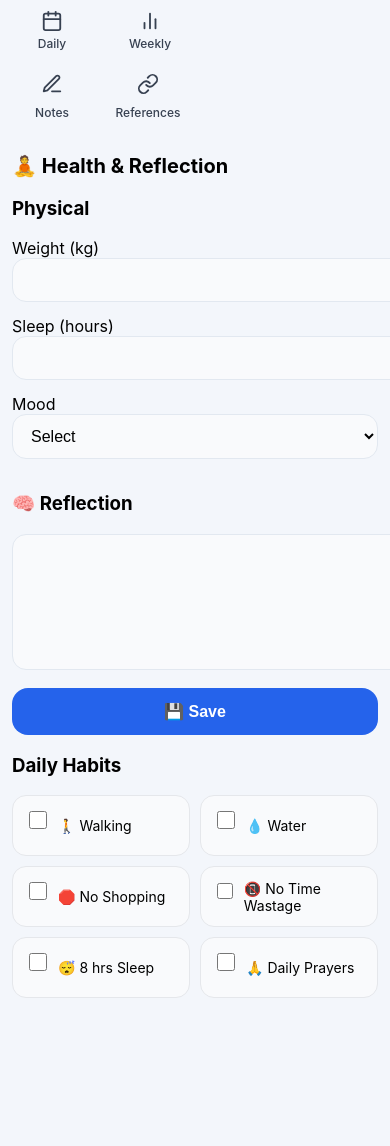
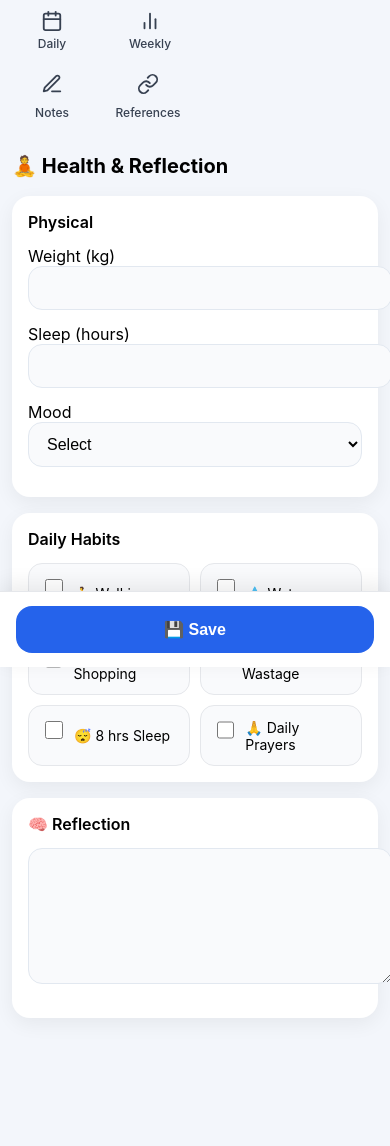
Before and after one commit to venghatesh-stack/DailyPlanner, a Flask app: template templates/health.html in a window 390 px wide; the page is wider, and only the part inside the window is pictured. Shown: the part 177-1323 px from the top of that part. Before the commit the page ends 1175 px from the top of that part, so only its background shows below. Run offline with Flask 3, Linux system fonts and the light colour scheme; the template is opened without the code that fills it, so the values that code supplies are empty.

Commit message:
fixed health.html for mobile rendering

```diff
--- a/templates/health.html
+++ b/templates/health.html
@@ -7,9 +7,11 @@
 
 <body>
 
-<div class="container">
+<div class="health-container">
 
-  <div class="nav-icons">  {% include "_top_nav.html" %}  </div>
+  <div class="nav-icons">
+    {% include "_top_nav.html" %}
+  </div>
 
   <div class="health-header">
     <h2>🧘 Health & Reflection</h2>
@@ -20,7 +22,8 @@
 
   <form method="POST" class="health-form">
 
-    <div class="card">
+    <!-- Physical Card -->
+    <div class="health-card">
 
       <h3>Physical</h3>
 
@@ -42,7 +45,54 @@
 
     </div>
 
-    <div class="card">
+    <!-- Habits Card -->
+    <div class="health-card daily-habits">
+
+      <h3>Daily Habits</h3>
+
+      <div class="habit-list">
+
+        <label class="habit-item">
+          <input type="checkbox" data-habit="walking"
+            {% if habits.get("walking") %}checked{% endif %}>
+          🚶 Walking
+        </label>
+
+        <label class="habit-item">
+          <input type="checkbox" data-habit="water"
+            {% if habits.get("water") %}checked{% endif %}>
+          💧 Water
+        </label>
+
+        <label class="habit-item">
+          <input type="checkbox" data-habit="no_shopping"
+            {% if habits.get("no_shopping") %}checked{% endif %}>
+          🛑 No Shopping
+        </label>
+
+        <label class="habit-item">
+          <input type="checkbox" data-habit="no_time_wastage"
+            {% if habits.get("no_time_wastage") %}checked{% endif %}>
+          📵 No Time Wastage
+        </label>
+
+        <label class="habit-item">
+          <input type="checkbox" data-habit="sleep_8hrs"
+            {% if habits.get("sleep_8hrs") %}checked{% endif %}>
+          😴 8 hrs Sleep
+        </label>
+
+        <label class="habit-item">
+          <input type="checkbox" data-habit="daily_prayers"
+            {% if habits.get("daily_prayers") %}checked{% endif %}>
+          🙏 Daily Prayers
+        </label>
+
+      </div>
+    </div>
+
+    <!-- Reflection Card -->
+    <div class="health-card">
 
       <h3>🧠 Reflection</h3>
 
@@ -53,61 +103,15 @@
 
     </div>
 
-    <button class="save-btn">💾 Save</button>
-<div class="daily-habits">
-  <h3>Daily Habits</h3>
-
-  <div class="habit-list">
-
-    <label class="habit-item">
-      <input type="checkbox"
-             data-habit="walking"
-             {% if habits.get("walking") %}checked{% endif %}>
-      <span>🚶 Walking</span>
-    </label>
-
-    <label class="habit-item">
-      <input type="checkbox"
-             data-habit="water"
-             {% if habits.get("water") %}checked{% endif %}>
-      <span>💧 Water</span>
-    </label>
-
-    <label class="habit-item">
-      <input type="checkbox"
-             data-habit="no_shopping"
-             {% if habits.get("no_shopping") %}checked{% endif %}>
-      <span>🛑 No Shopping</span>
-    </label>
-
-    <label class="habit-item">
-      <input type="checkbox"
-             data-habit="no_time_wastage"
-             {% if habits.get("no_time_wastage") %}checked{% endif %}>
-      <span>📵 No Time Wastage</span>
-    </label>
-
-    <label class="habit-item">
-      <input type="checkbox"
-             data-habit="sleep_8hrs"
-             {% if habits.get("sleep_8hrs") %}checked{% endif %}>
-      <span>😴 8 hrs Sleep</span>
-    </label>
-
-    <label class="habit-item">
-      <input type="checkbox"
-             data-habit="daily_prayers"
-             {% if habits.get("daily_prayers") %}checked{% endif %}>
-      <span>🙏 Daily Prayers</span>
-    </label>
-
-  </div>
-</div>
-
-
   </form>
 
 </div>
 
+<!-- Sticky Save Button -->
+<div class="save-wrapper">
+  <button type="submit" class="save-btn">💾 Save</button>
+</div>
+
 </body>
+<script src="{{ url_for('static', filename='health.js') }}" defer></script>
 </html>
```
